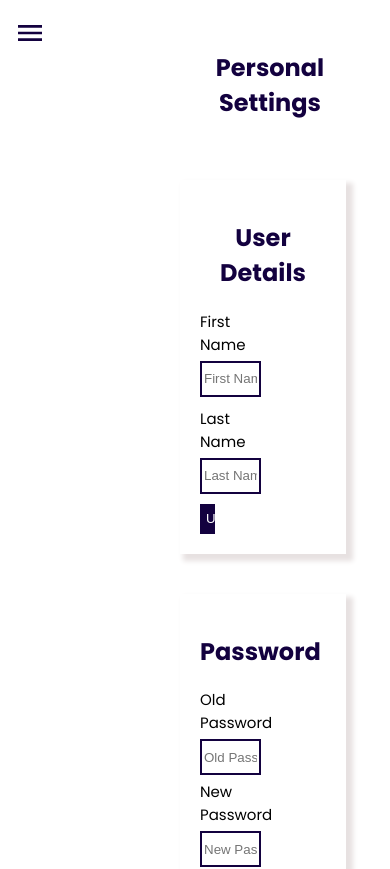
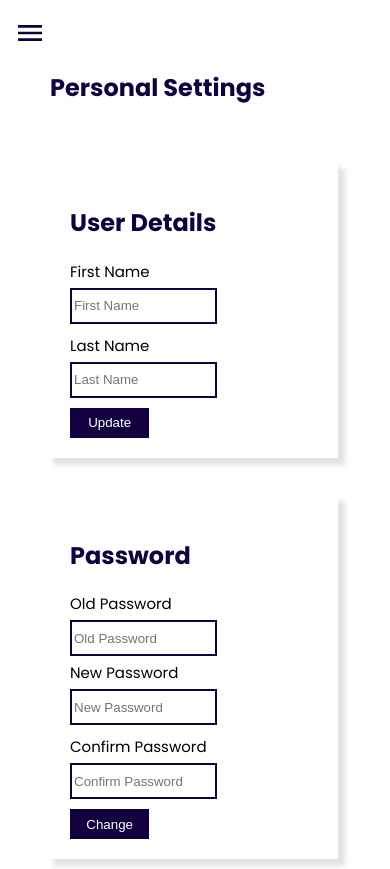
Before and after one commit to rovenelabanga001/my_expense_tracker, a Next.js app in the folder client/: page /settings in a window 390 px wide. Shown: the top 869 px of the page. Built offline with nearby package versions, Linux system fonts and the light colour scheme; no server answers; sample sign-in values are in the browser's storage.

Commit message:
makes the settings page responsive

```diff
--- a/client/app/settings/page.css
+++ b/client/app/settings/page.css
@@ -46,8 +46,25 @@
   cursor: pointer;
   transition: 0.3s ease-in;
 }
-.settings-div form button:hover{
-    background: white;
+.settings-div form button:hover {
+  background: white;
   color: rgb(19, 1, 63);
   border: 2px solid rgb(19, 1, 63);
 }
+
+@media (max-width: 992px) {
+  .settings-div form button {
+    width: 40%;
+  }
+  .settings-section {
+    padding: 50px 30px 30px 50px;
+  }
+  .settings-div form {
+    width: 80%;
+  }
+}
+@media (max-width: 992px) {
+  .settings-div {
+    width: 80%;
+  }
+}
--- a/client/app/transactions/page.css
+++ b/client/app/transactions/page.css
@@ -159,8 +159,7 @@
   .transactions-page {
     padding: 50px 30px 30px 50px;
   }
-  @media (min-width: 576px) and (max-width: 767.98px) {
-  }
+
   @media (max-width: 575.98px) {
     .transactions-page {
       padding: 50px 10px 30px;
```
